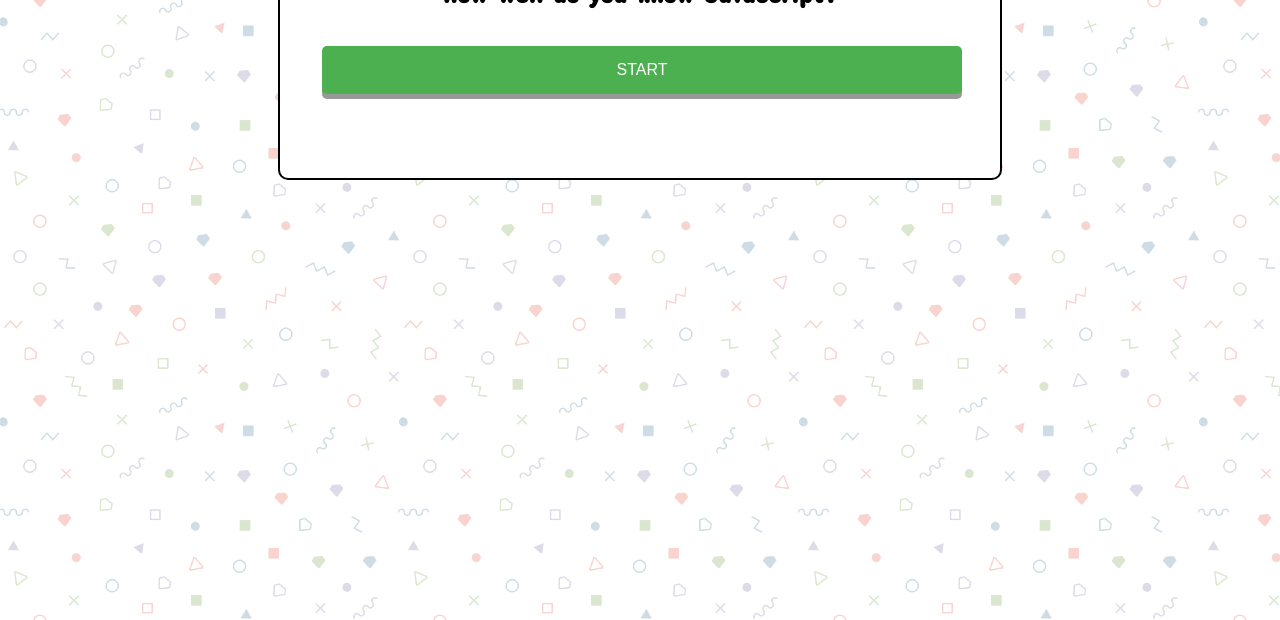
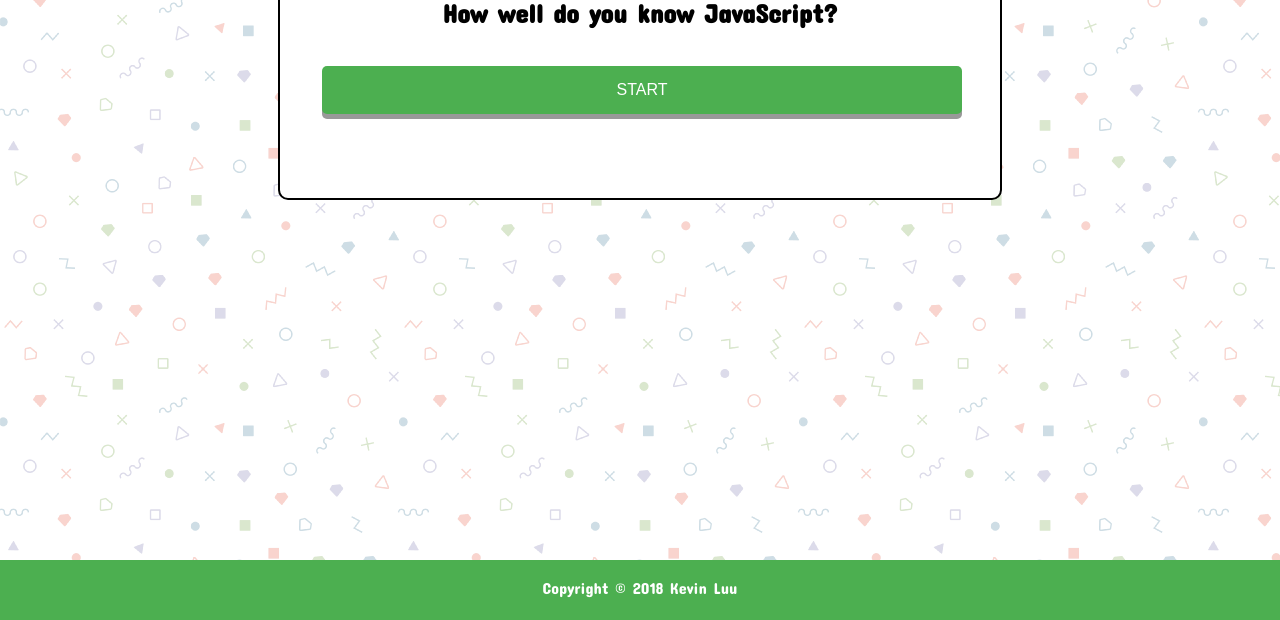
Before and after one commit to kluu1/TriviaGame, a plain HTML site: page index.html in a window 1280 px wide. Shown: the part 180-800 px from the top of the page. Drawn offline with nearby package versions, Linux system fonts and the light colour scheme.

Commit message:
changed timesUp to red

```diff
--- a/assets/css/style.css
+++ b/assets/css/style.css
@@ -1,7 +1,7 @@
 #container {
     width: 640px;
     margin: 0 auto;
-    margin-top: 50px;
+    margin-top: 70px;
     border: solid 2px black;
     padding: 40px;
     text-align: center;
@@ -105,6 +105,10 @@ div {
     color: red;
 }
 
+#timesUp h3 {
+    color: red;
+}
+
 #btn-done {
     text-align: center;
 }
@@ -124,3 +128,17 @@ div {
     margin-bottom: 40px;
     color: red;
 }
+
+footer {
+	position: absolute;
+	height: 40px;
+	bottom: 0;
+	width: 100%;
+	text-align: center;
+    background-color: #4CAF50;
+    color: #fff;
+    font-weight: normal;
+	left: 0;
+	right: 0;
+	padding-top: 20px;
+}
--- a/index.html
+++ b/index.html
@@ -74,6 +74,12 @@
 
     </div>
 
+    <footer>
+
+        Copyright &copy; 2018 Kevin Luu
+
+    </footer>
+
     <script src="https://cdnjs.cloudflare.com/ajax/libs/jquery/3.2.1/jquery.min.js"></script>
 	  <script type="text/javascript" src="assets/javascript/app.js"></script>
 
```
